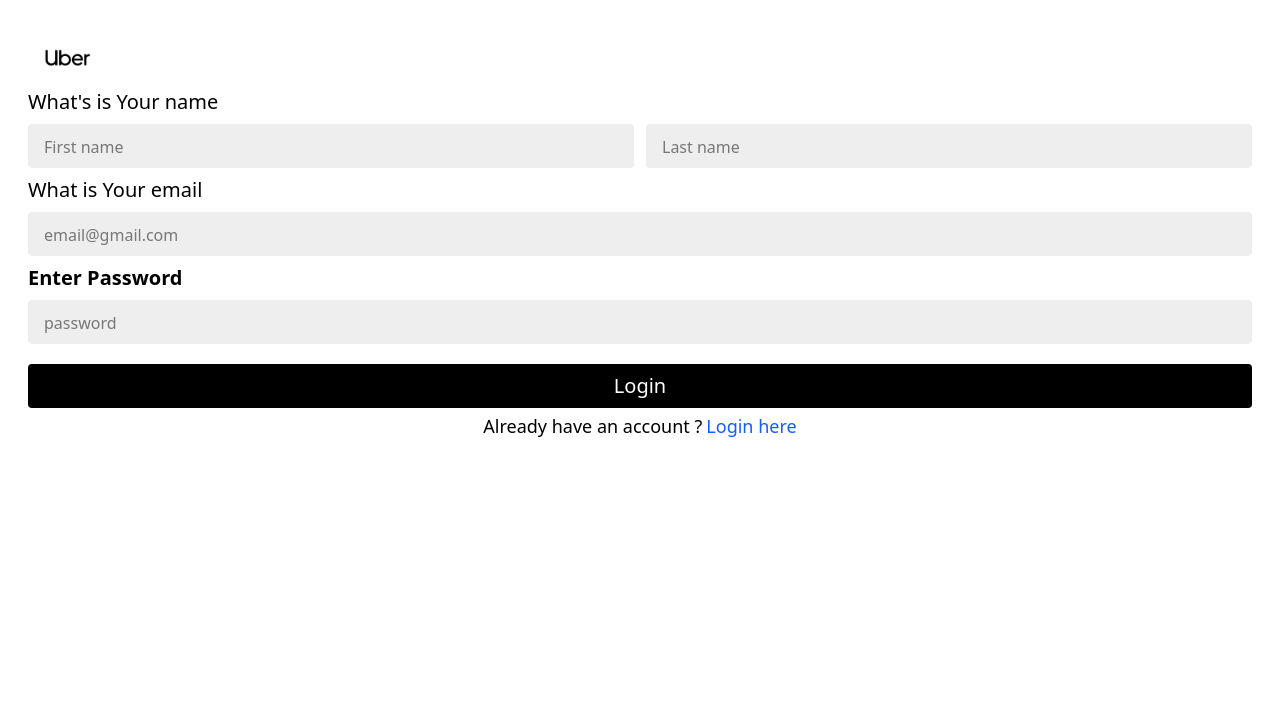
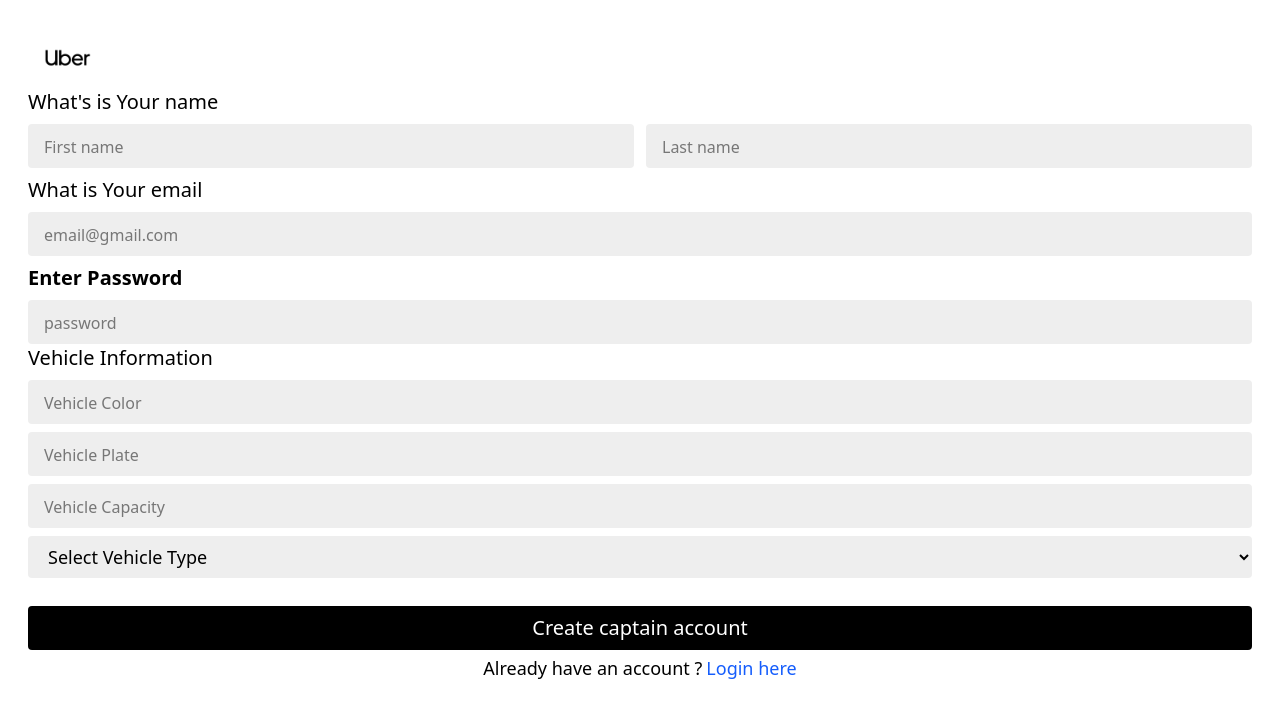
Before and after one commit to mohammedhasan-prog/TukTuk, a React (Vite) app in the folder frontend/: page /captain-signup in a window 1280 px wide. Shown: the top 718 px of the page. Built offline with nearby package versions, Linux system fonts and the light colour scheme.

Commit message:
Add CaptainContext for managing captain state; implement CaptainSignUp with vehicle details and navigation to CaptainHome

```diff
--- a/frontend/src/App.jsx
+++ b/frontend/src/App.jsx
@@ -8,6 +8,7 @@ import CaptainSignUp from "./pages/CaptainSignUp";
 import Home from "./pages/Home";
 import UserProtectedWrrapper from "./pages/UserProtectedWrrapper";
 import UserLogout from "./pages/UserLogout";
+import CaptainHome from "./pages/CaptainHome";
 
 const App = () => {
   return (
@@ -23,21 +24,21 @@ const App = () => {
           path="/home"
           element={
             <UserProtectedWrrapper>
-
               <Home />
             </UserProtectedWrrapper>
           }
         />
 
-<Route
+        <Route
           path="/user/logout"
           element={
             <UserProtectedWrrapper>
-
               <UserLogout />
             </UserProtectedWrrapper>
           }
         />
+        <Route path="/captain-home" element={<CaptainHome />} />
+
       </Routes>
     </div>
   );
--- /dev/null
+++ b/frontend/src/context/CaptainContext.jsx
@@ -0,0 +1,16 @@
+import React, { createContext, useState } from 'react';
+
+// Create the context
+export const CaptainDataContext = createContext();
+
+// Create a provider component
+export const CaptainContext = ({ children }) => {
+    const [captain, setCaptain] = useState(null);
+    const [loading, setLoading] = useState(false);
+
+    return (
+        <CaptainDataContext.Provider value={{ captain, setCaptain, loading, setLoading }}>
+            {children}
+        </CaptainDataContext.Provider>
+    );
+};
--- a/frontend/src/main.jsx
+++ b/frontend/src/main.jsx
@@ -4,13 +4,18 @@ import "./index.css";
 import App from "./App.jsx";
 import { BrowserRouter } from "react-router-dom";
 import UserContext from "./context/userContext.jsx";
+import { CaptainContext } from "./context/CaptainContext.jsx";
 
 createRoot(document.getElementById("root")).render(
   <StrictMode>
+    <CaptainContext>
     <UserContext>
       <BrowserRouter>
         <App />
       </BrowserRouter>
     </UserContext>
+
+    </CaptainContext>
+
   </StrictMode>
 );
--- /dev/null
+++ b/frontend/src/pages/CaptainHome.jsx
@@ -0,0 +1,11 @@
+import React from 'react'
+
+const CaptainHome = () => {
+  return (
+    <div>
+      CaptainHome
+    </div>
+  )
+}
+
+export default CaptainHome
--- a/frontend/src/pages/CaptainSignUp.jsx
+++ b/frontend/src/pages/CaptainSignUp.jsx
@@ -1,6 +1,8 @@
-import React from 'react'
-import { Link } from 'react-router-dom'
+import React,{useContext} from 'react'
+import { Link,useNavigate } from 'react-router-dom'
 import { useState } from 'react';
+import { CaptainDataContext } from '../context/CaptainContext';
+import axios from 'axios';
 
 const CaptainSignUp = () => {
   const [firstName, setFirstName] = React.useState("");
@@ -8,22 +10,48 @@ const CaptainSignUp = () => {
   const [email, setEmail] = React.useState("");
   const [password, setPassword] = React.useState("");
   const [userData, setUserData] = React.useState({});
+  const [vehicleColor, setVehicleColor] = useState("");
+  const [vehiclePlate, setVehiclePlate] = useState("");
+  const [vehicleCapacity, setVehicleCapacity] = useState("");
+  const [vehicleType, setVehicleType] = useState("");
+  const {captain,setCaptain}=useContext(CaptainDataContext)
+
+  const navigate = useNavigate();
   return (
     <div className="flex-col justify-center ">
     <div className="p-7 ">
       <img className="w-20 " src="logo.png" alt="" />
       <form
-        onSubmit={(e) => {
+        onSubmit={async (e) => {
           e.preventDefault();
 
-          setUserData({
-            fullName: {
-              firstName:firstName,
-              lastName:lastName,
+       const newCaptain=   {
+            fullname: {
+              firstname:firstName,
+              lastname:lastName,
             },
             email: email,
             password: password,
-          });
+
+            vehicle:{
+              color:vehicleColor,
+              plate:vehiclePlate,
+              capacity:vehicleCapacity,
+              vehicleType:vehicleType
+            }
+
+          };
+
+
+
+          const res= await axios.post(`${import.meta.env.VITE_BASE_URL}/captains/register`,newCaptain);
+
+          if(res.status===201){
+            setCaptain(res.data.captain);
+           localStorage.setItem('token',res.data.token);
+
+            navigate('/captain/home');
+          }
 
           console.log(userData);
 
@@ -31,6 +59,10 @@ const CaptainSignUp = () => {
           setPassword("");
           setFirstName("");
           setLastName("");
+          setVehicleCapacity("");
+          setVehicleColor("");
+          setVehiclePlate("");
+          setVehicleType("");
         }}
       >
         <h3 className="text-xl font-medium mb-2">What's is Your name</h3>
@@ -68,8 +100,41 @@ const CaptainSignUp = () => {
             placeholder="password"
             onChange={(e) => setPassword(e.target.value)}
           />
+          <h3 className="text-xl font-medium mb-2">Vehicle Information</h3>
+
+          <input
+            className="bg-[#eeeeee] mb-2 rounded px-4 py-2 w-full text-lg placeholder:text-base"
+            placeholder="Vehicle Color"
+            value={vehicleColor}
+            onChange={(e) => setVehicleColor(e.target.value)}
+          />
+
+          <input
+            className="bg-[#eeeeee] mb-2 rounded px-4 py-2 w-full text-lg placeholder:text-base"
+            placeholder="Vehicle Plate"
+            value={vehiclePlate}
+            onChange={(e) => setVehiclePlate(e.target.value)}
+          />
+
+          <input
+            className="bg-[#eeeeee] mb-2 rounded px-4 py-2 w-full text-lg placeholder:text-base"
+            placeholder="Vehicle Capacity"
+            value={vehicleCapacity}
+            onChange={(e) => setVehicleCapacity(e.target.value)}
+          />
+
+          <select
+            className="bg-[#eeeeee] mb-2 rounded px-4 py-2 w-full text-lg placeholder:text-base"
+            value={vehicleType}
+            onChange={(e) => setVehicleType(e.target.value)}
+          >
+            <option value="" disabled>Select Vehicle Type</option>
+            <option value="car">Car</option>
+            <option value="auto">Auto</option>
+            <option value="motor">Motor</option>
+          </select>
           <button className="bg-black mt-5  text-xl text-white px-2 py-2 rounded ">
-            Login
+            Create captain account
           </button>
 
           <div className=" flex gap-1 mt-1 justify-center ">
```
